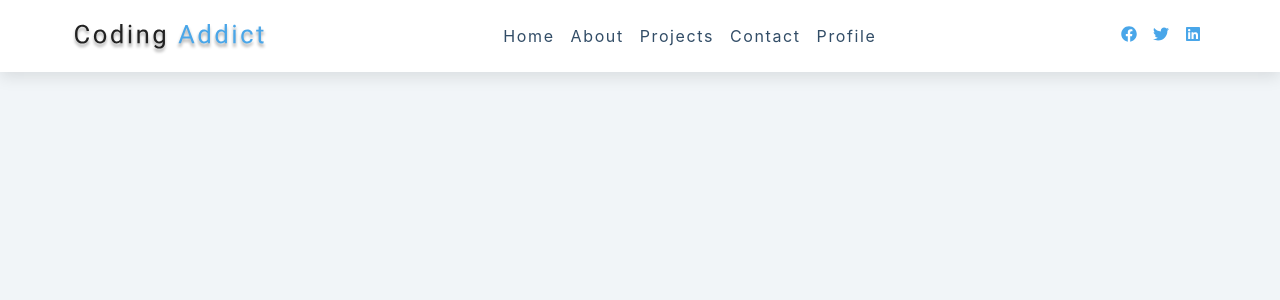
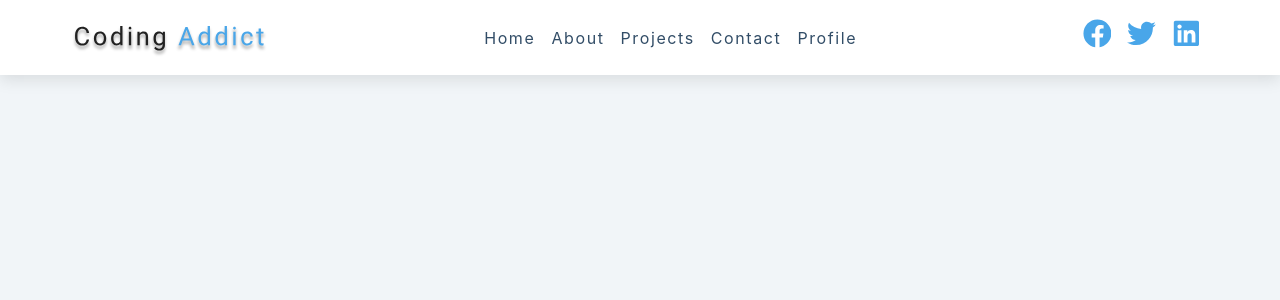
Before and after one commit to erhantezer/fundamental-projects, a React (Create React App) app in the folder 11-navbar/: page / in a window 1280 px wide. Shown: the top 300 px of the page. Built offline with nearby package versions, Linux system fonts and the light colour scheme.

Commit message:
useeffect added

```diff
--- a/11-navbar/src/components/Navbar.jsx
+++ b/11-navbar/src/components/Navbar.jsx
@@ -1,4 +1,4 @@
-import { useState, useRef } from "react";
+import { useState, useRef, useEffect } from "react";
 import logo from "../logo.svg";
 import { FaBars } from "react-icons/fa";
 import { links, social } from "../helper/data"
@@ -7,6 +7,10 @@ const Navbar = () => {
     const [show, setShow] = useState(false);
     const linksContainerRef = useRef(null)
     const linksRef = useRef(null)
+
+    useEffect(() => {
+
+    }, []);
 
     return (
         <nav>
--- a/11-navbar/src/index.css
+++ b/11-navbar/src/index.css
@@ -254,6 +254,7 @@ nav {
 
     .social-icons {
         display: flex;
+        font-size: 1.8rem;
     }
 
     .social-icons a {
```
